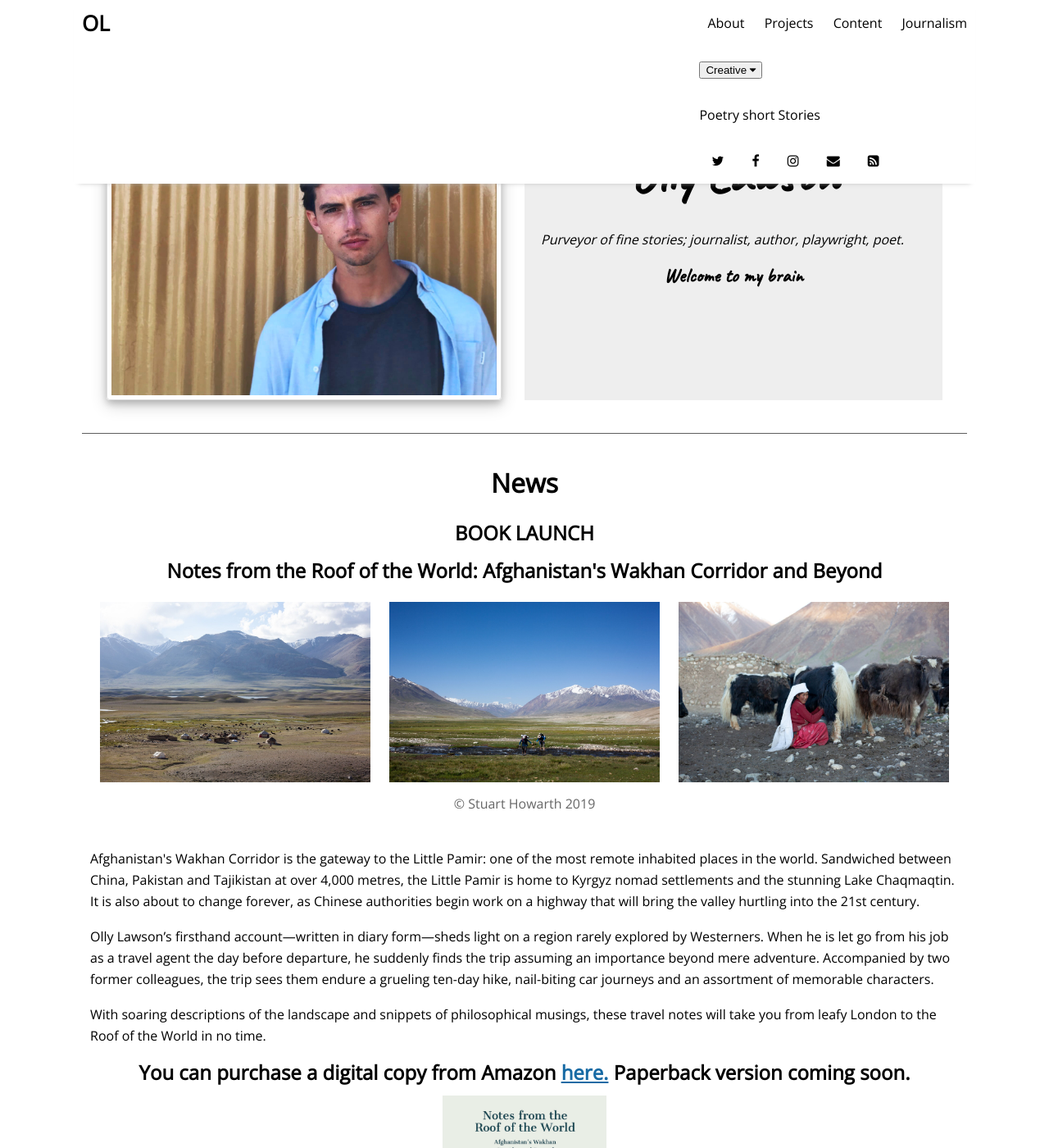
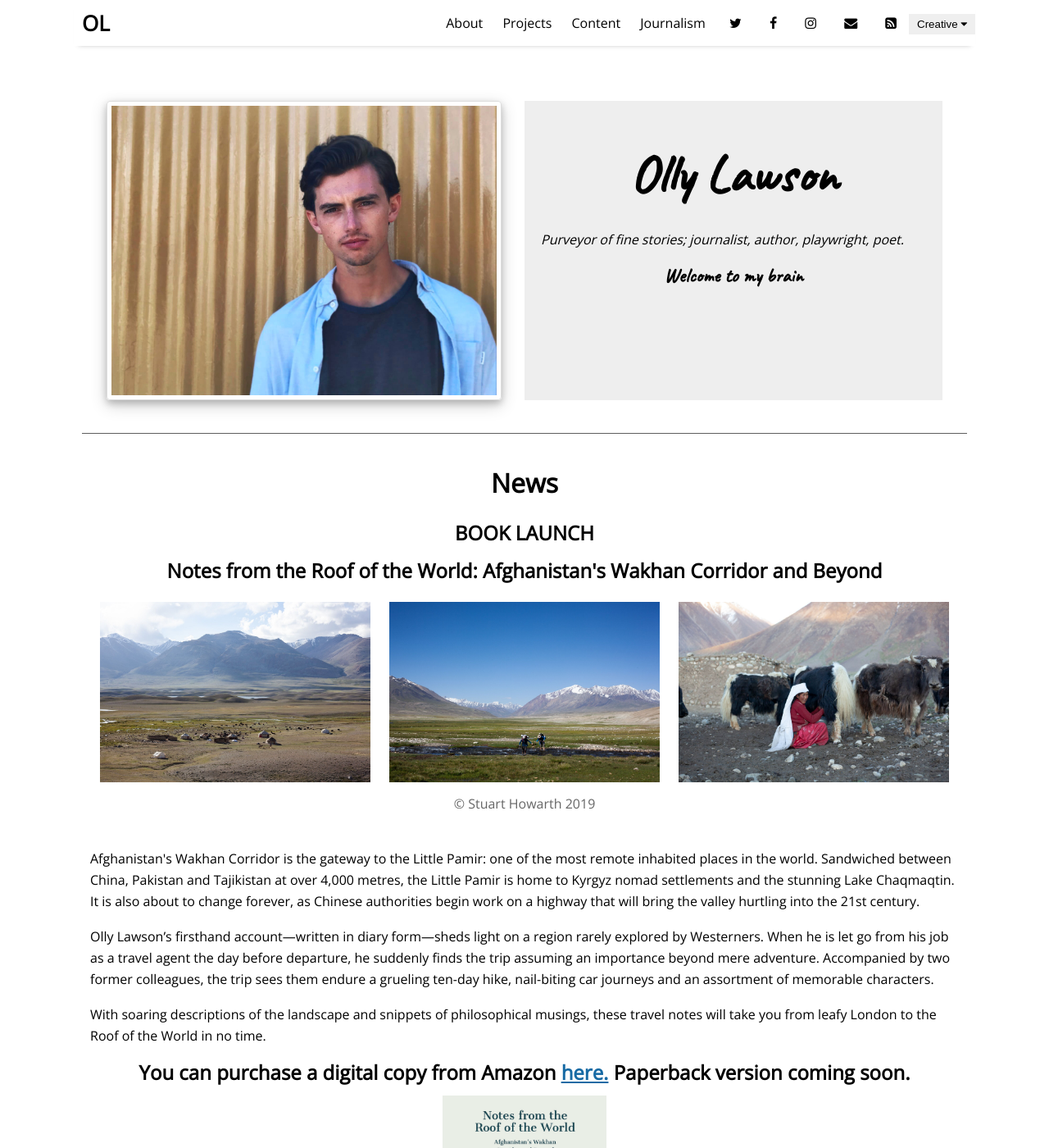
Before and after one commit to ollylawson/ollylawson.github.io, a Jekyll site: the page built from index.html, in a window 1280 px wide and 1400 px high. Shown: the whole window at 82% size. Built offline with Jekyll 4.4.1, drawn with Linux system fonts in a browser that asks for light colours; nearby versions of some CDN libraries; the list of posts is cut into pages by our own code.

Commit message:
dropdown css

```diff
--- a/_includes/header.html
+++ b/_includes/header.html
@@ -11,7 +11,7 @@
     <button class="creative-dropbtn">Creative
       <i class="fa fa-caret-down"></i>
     </button>
-    <div class="-creative-dropdown-content">
+    <div class="creative-dropdown-content">
       <a href="#">Poetry</a>
       <a href="#">short Stories</a>
     </div>
--- a/assets/css/_sass/_header.scss
+++ b/assets/css/_sass/_header.scss
@@ -41,7 +41,39 @@
 .menu-list a:hover {
     color: #666666;
 }
+/* creative navbar */
 
+.creative-dropdown {
+  float: right;
+  overflow: hidden;
+}
+
+.creative-dropdown .creative-dropbtn {
+  border: none;
+  outline: none;
+  padding: 5px 10px;
+  margin: 0px;
+}
+
+.creative-dropdown-content {
+  display: none;
+  position: absolute;
+  min-width: 160px;
+  box-shadow: 0px 8px 16px 0px rgba(0,0,0,0.2);
+  z-index: 1;
+}
+
+.creative-dropdown-content a {
+  float: none;
+  padding: 5px 10px;
+  text-decoration: none;
+  display: block;
+  text-align: left;
+}
+
+.creative-dropdown:hover .creative-dropdown-content {
+  display: block;
+}
 /*  Responsiveness with a dropdown menu */
 
 @media (min-width: $container-width) {
```
